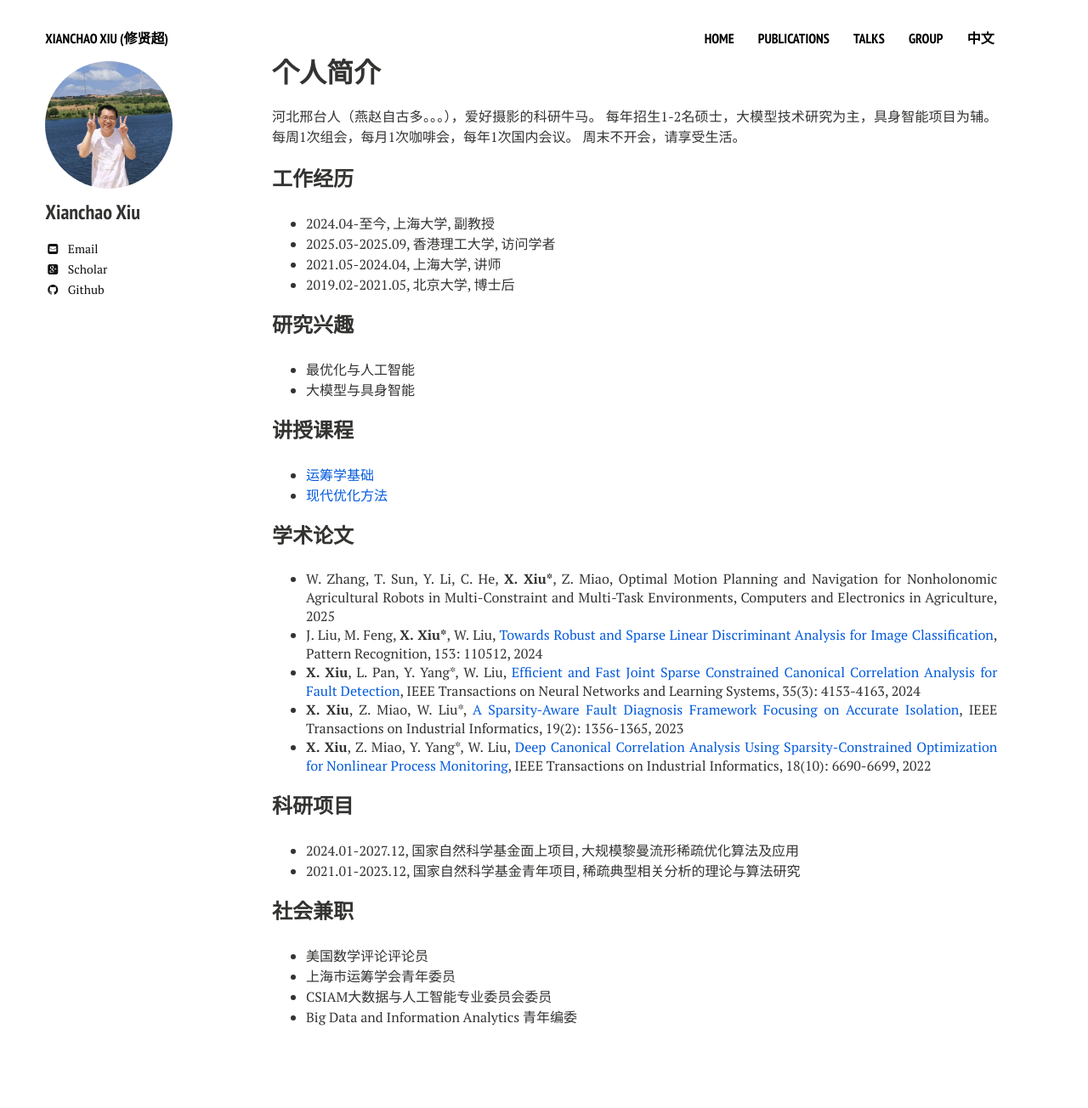
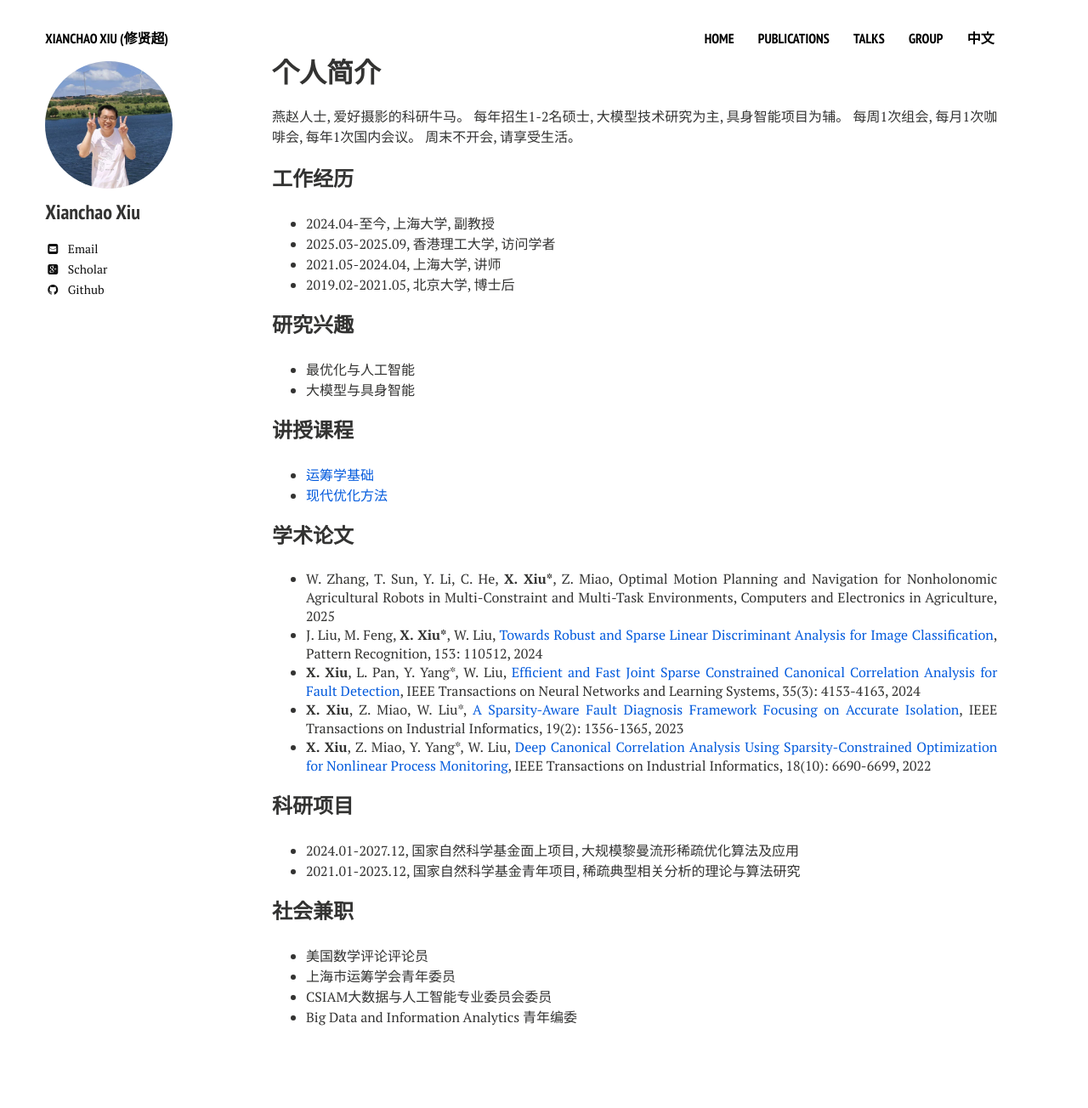
Before and after one commit to xianchaoxiu/xianchaoxiu.github.io, a Jekyll site: the page built from chinese/index.md, in a window 1280 px wide. Shown: the whole page at 85% size. Built offline with Jekyll 4.4.1, drawn with Linux system fonts in a browser that asks for light colours; nearby versions of some CDN libraries.

Commit message:
Update index.md

```diff
--- a/chinese/index.md
+++ b/chinese/index.md
@@ -7,10 +7,10 @@ comments: false
 share: false
 ---
 
-河北邢台人（燕赵自古多。。。），爱好摄影的科研牛马。
-每年招生1-2名硕士，大模型技术研究为主，具身智能项目为辅。
-每周1次组会，每月1次咖啡会，每年1次国内会议。
-周末不开会，请享受生活。
+燕赵人士, 爱好摄影的科研牛马。
+每年招生1-2名硕士, 大模型技术研究为主, 具身智能项目为辅。
+每周1次组会, 每月1次咖啡会, 每年1次国内会议。
+周末不开会, 请享受生活。
 
 
 ### 工作经历
```
